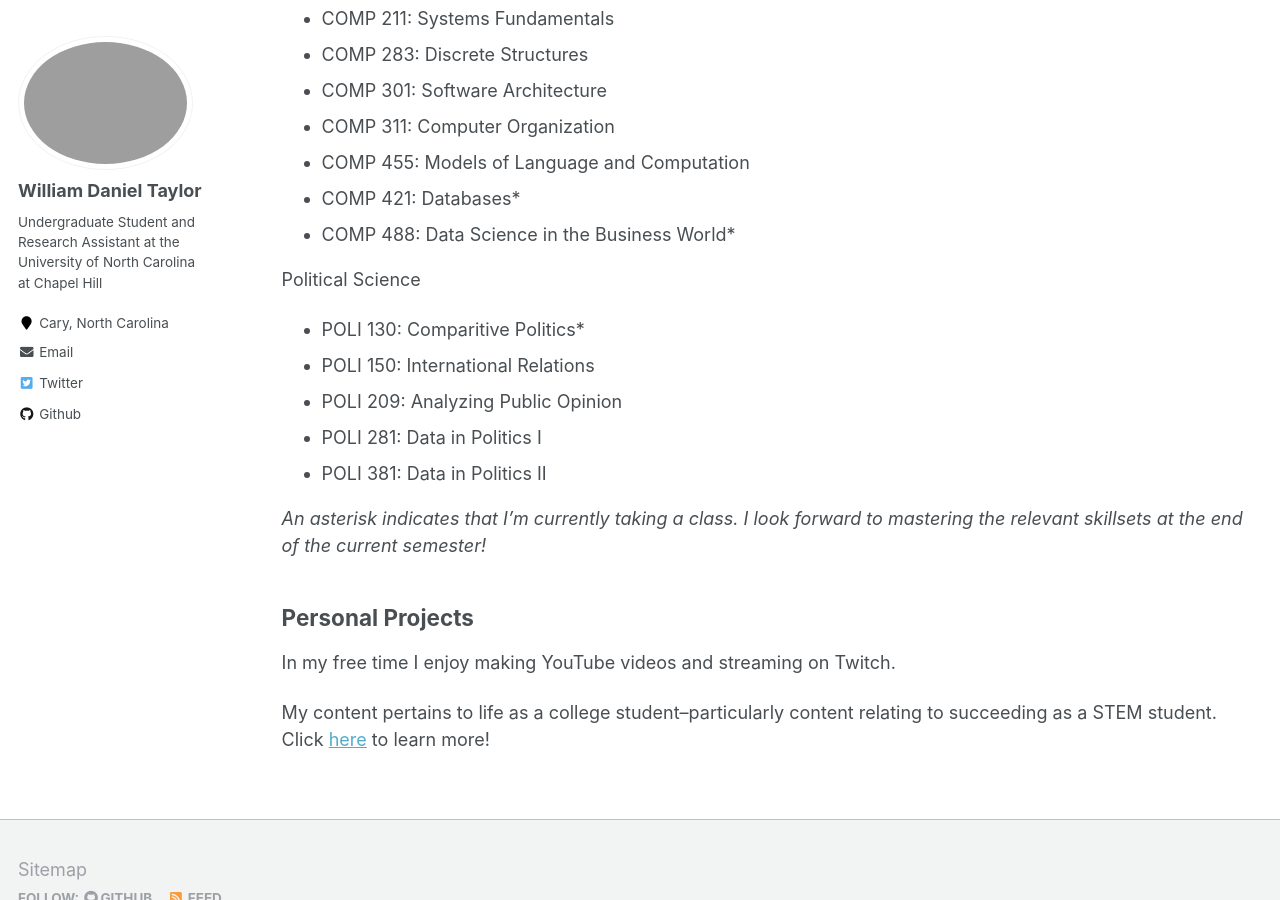
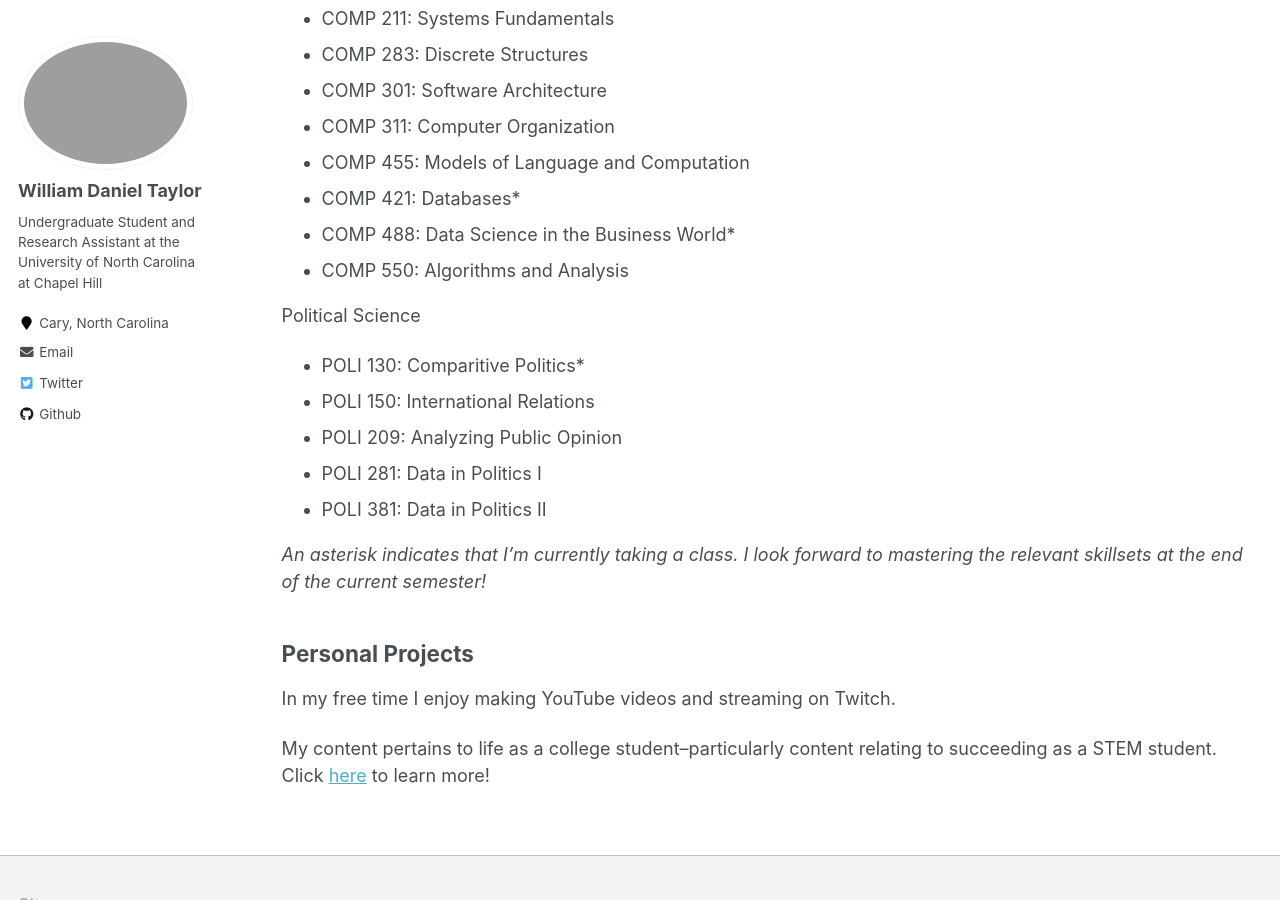
Before and after one commit to wdtaylor30/wdtaylor30.github.io, a Jekyll site: the page built from _pages/resume.md, in a window 1280 px wide and 900 px high, scrolled down 739 px. Built offline with Jekyll 4.4.1, drawn with Linux system fonts in a browser that asks for light colours.

Commit message:
added missing course to _pages/resume.md

```diff
--- a/_pages/resume.md
+++ b/_pages/resume.md
@@ -35,6 +35,7 @@ Computer Science
 - COMP 455: Models of Language and Computation
 - COMP 421: Databases\*
 - COMP 488: Data Science in the Business World\*
+- COMP 550: Algorithms and Analysis
 
 Political Science
 - POLI 130: Comparitive Politics\*
```
